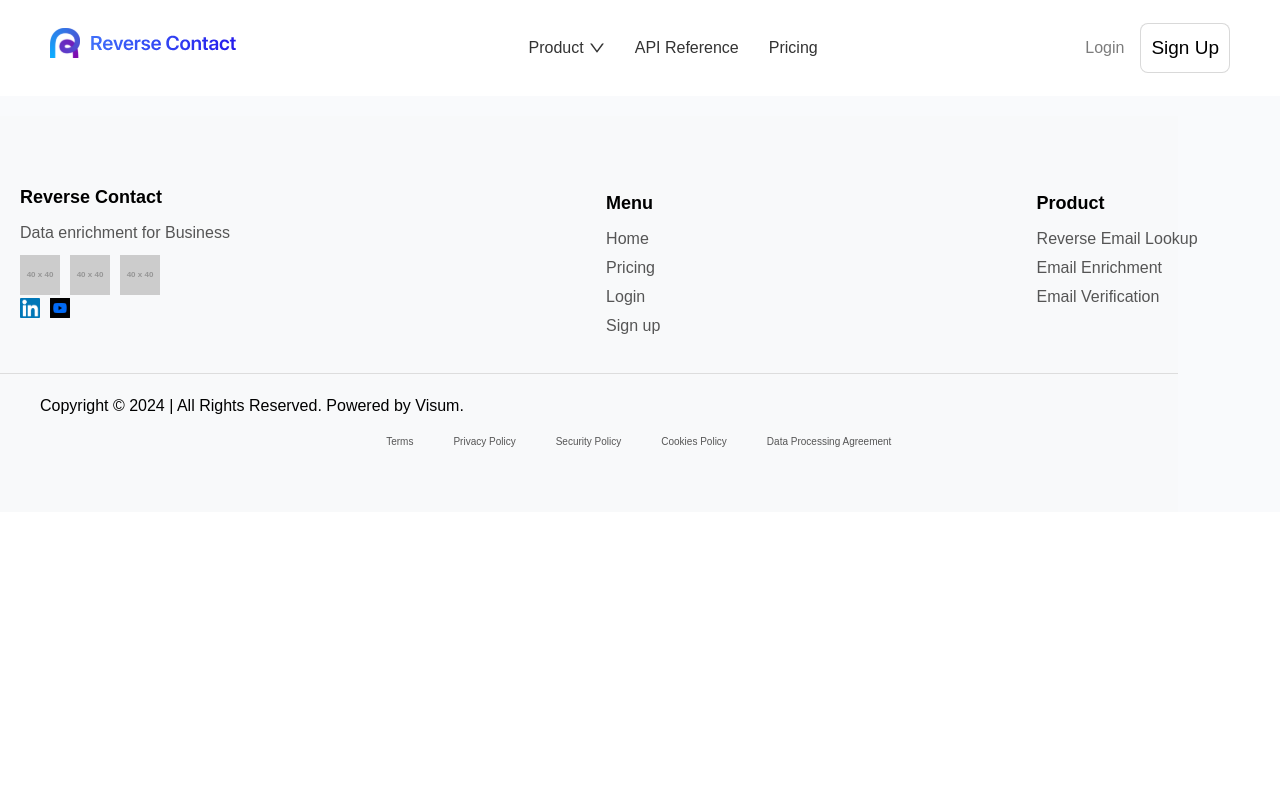
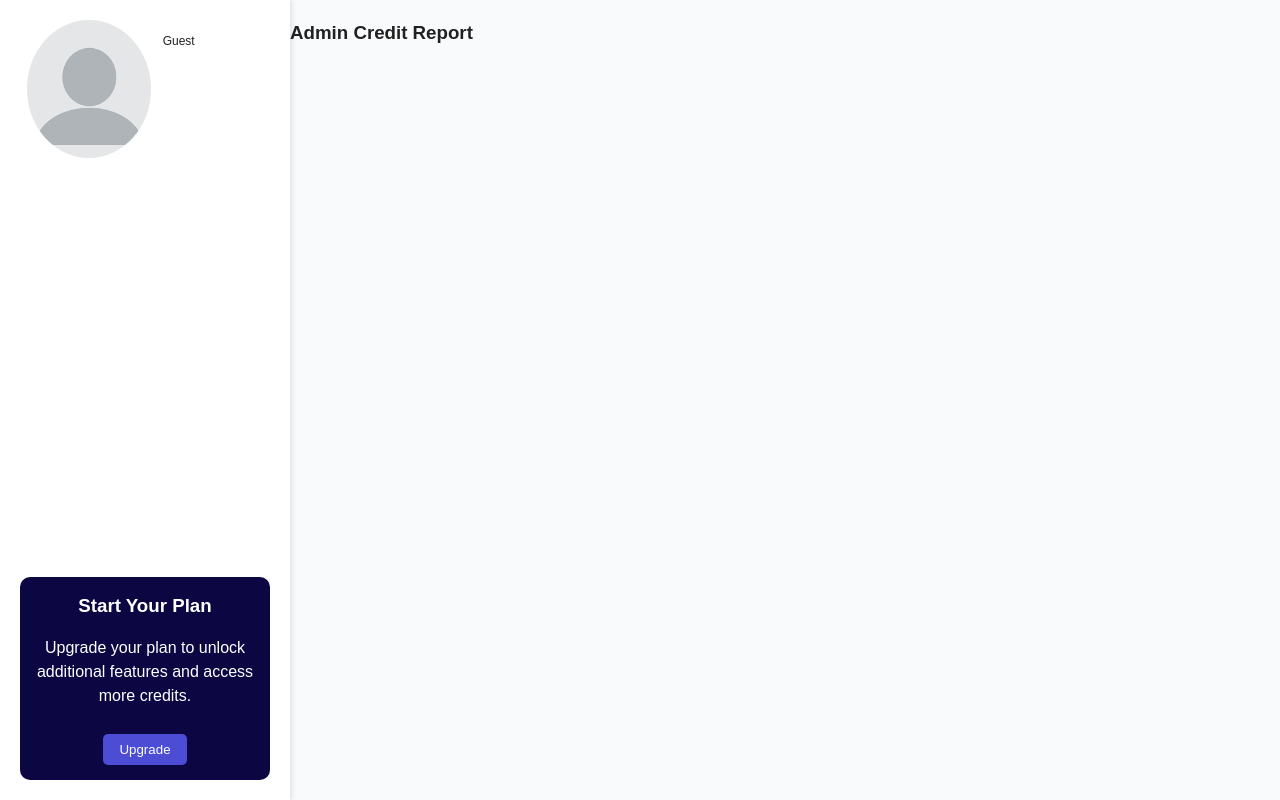
Before and after one commit to devkayasth1611/reversecontact, a React (Vite) app in the folder client/: page /admin-credit-report in a window 1280 px wide. Built offline with nearby package versions, Linux system fonts and the light colour scheme.

Commit message:
admin/user

```diff
--- a/client/src/App.jsx
+++ b/client/src/App.jsx
@@ -21,8 +21,11 @@
 import AllUser from "./components/AllUser";
 import AllAdmin from "./components/AllAdmin";
 import AllStatistics from "./components/AllStatistics";
+import AdminCreditReport from "./components/AdminCreditReport";
+import UserCreditReport from "./components/UserCreditReport";
 
 import "./App.css";
+
 
 function App() {
   const location = useLocation();
@@ -38,6 +41,8 @@
     "/all-user",
     "/all-admin",
     "/all-user-statistics",
+    "/admin-credit-report",
+    "/user-credit-report",
   ]; // Paths without Header/Footer
 
   const isExcluded = excludePaths.includes(location.pathname); // Check if current path matches
@@ -55,6 +60,8 @@
         <Route path="/add-user" element={<AddUser />} />
         <Route path="/all-admin" element={<AllAdmin />} />
         <Route path="/user-list" element={<UserList />} />
+        <Route path="/admin-credit-report" element={<AdminCreditReport />} />
+        <Route path="/user-credit-report" element={<UserCreditReport />} />
         <Route path="/all-user" element={<AllUser />} />
         <Route path="/all-user-statistics" element={<AllStatistics />} />
         <Route path="/UserStatistics" element={<UserStatistics />} />
--- /dev/null
+++ b/client/src/components/AdminCreditReport.jsx
@@ -0,0 +1,17 @@
+import React from "react";
+import Sidebar from "../components/Sidebar"; // Import Sidebar
+
+const AdminCreditReport = () => {
+  const userEmail =
+    JSON.parse(sessionStorage.getItem("user"))?.email || "Guest";
+
+  return (
+    <div className="dashboard">
+      {/* Sidebar Component */}
+      <Sidebar userEmail={userEmail} />
+      <h3>Admin Credit Report</h3>
+    </div>
+  );
+};
+
+export default AdminCreditReport;
--- a/client/src/components/Sidebar.jsx
+++ b/client/src/components/Sidebar.jsx
@@ -26,6 +26,7 @@
     { name: "Add User", path: "/add-user" },
     { name: "User List", path: "/user-list" },
     { name: "Statistic", path: "/statistic" },
+    { name: "Credit Report", path: "/user-credit-report"},
     { name: "Sign out" },
   ];
 
@@ -42,6 +43,7 @@
     { name: "All Admin", path: "/all-admin" },
     { name: "All User", path: "/all-user" },
     { name: "All User Statistic", path: "/all-user-statistics" },
+    { name: "Credit Report", path: "/admin-credit-report"},
     // { name: "API Documentation" },
     // { name: "Plans & Pricing" },
     { name: "Sign out" },
--- /dev/null
+++ b/client/src/components/UserCreditReport.jsx
@@ -0,0 +1,17 @@
+import React from "react";
+import Sidebar from "../components/Sidebar"; // Import Sidebar
+
+const UserCreditReport = () => {
+  const userEmail =
+    JSON.parse(sessionStorage.getItem("user"))?.email || "Guest";
+
+  return (
+    <div className="dashboard">
+      {/* Sidebar Component */}
+      <Sidebar userEmail={userEmail} />
+      <h3> User Credit Report </h3>
+    </div>
+  );
+};
+
+export default UserCreditReport;
```
